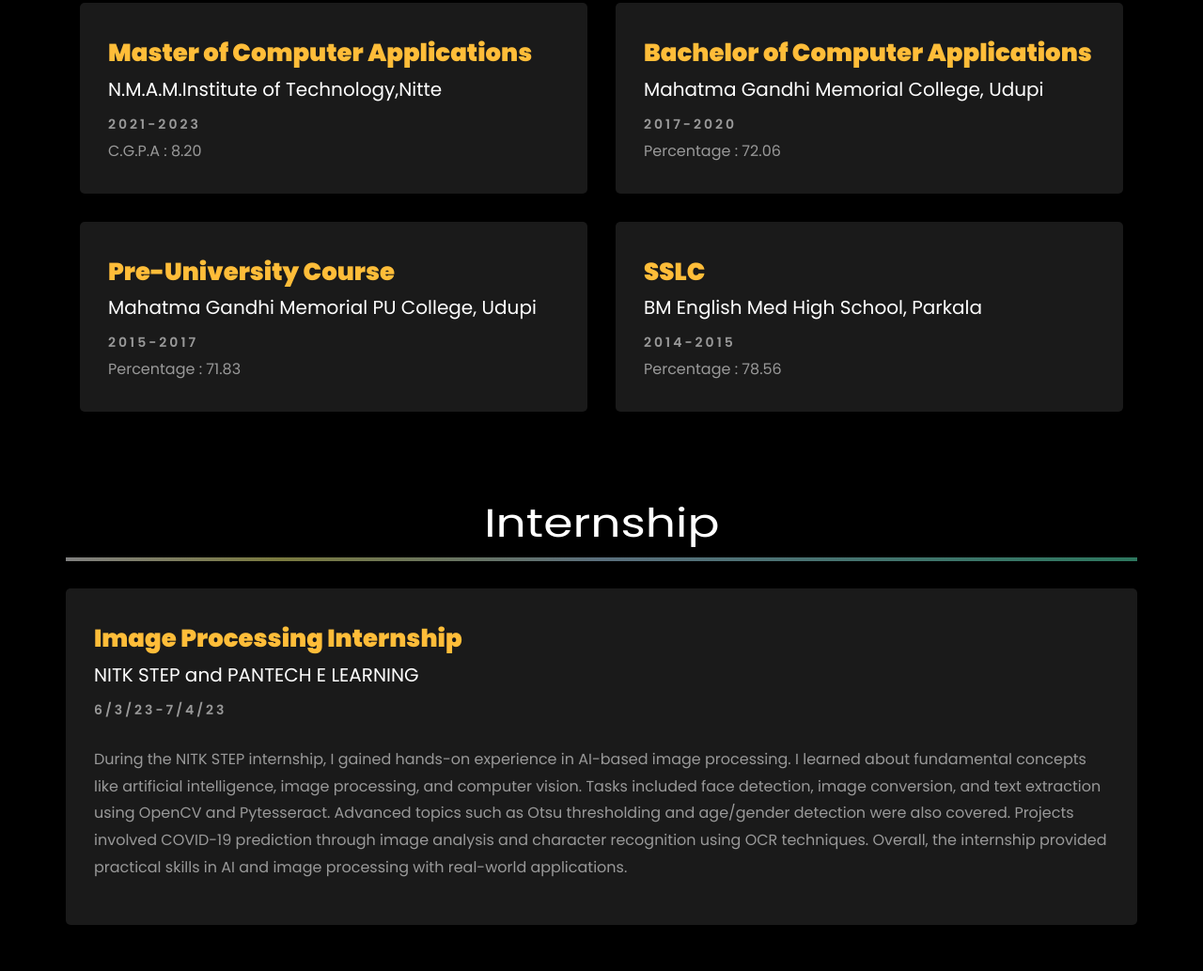
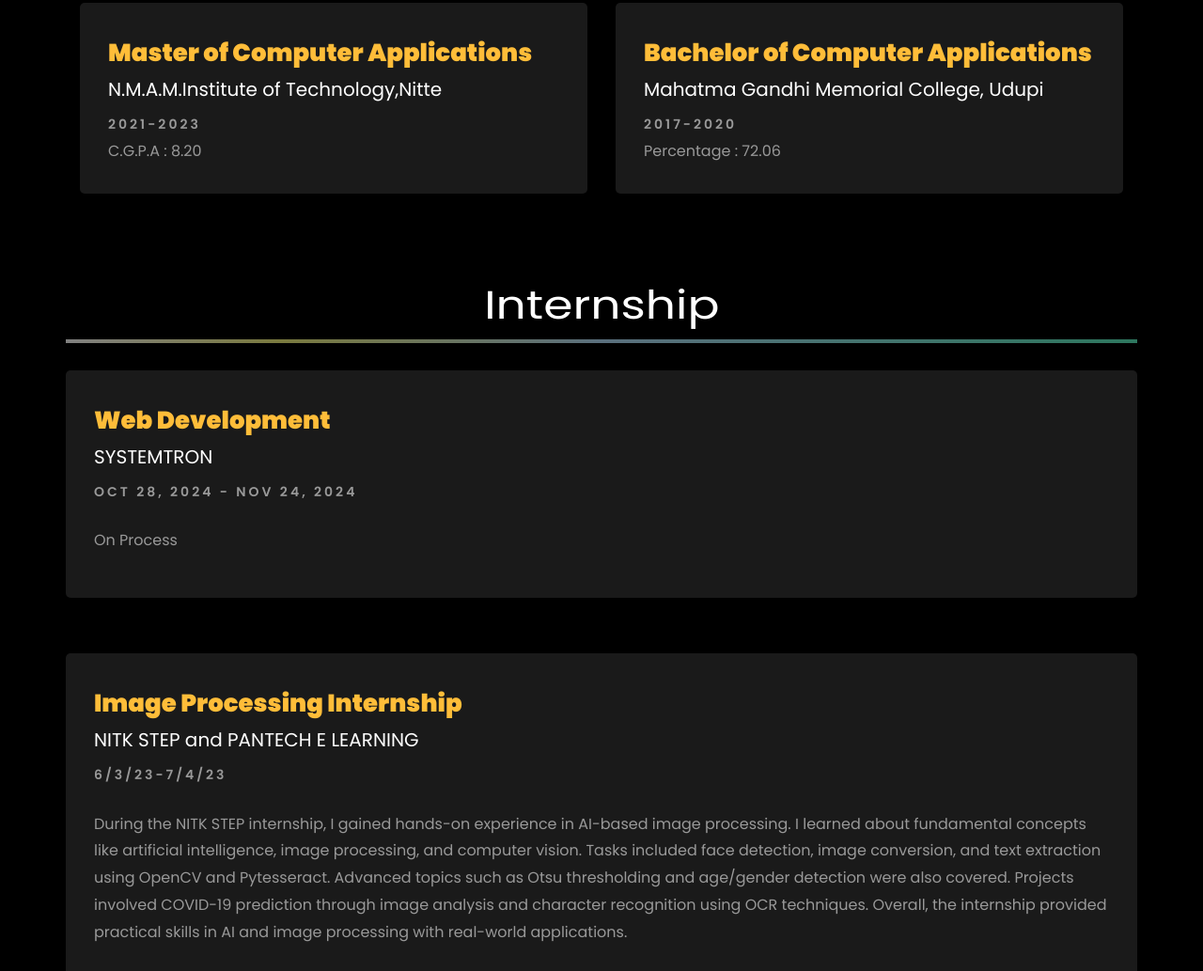
Before and after one commit to NishmithaNayak13/Portfolio, a plain HTML site: page index.html in a window 1280 px wide. Shown: the part 2626-3659 px from the top of the page at 94% size. Drawn offline with Linux system fonts and the light colour scheme; a web font is replaced by a local one.

Commit message:
comments commit

```diff
--- a/index.html
+++ b/index.html
@@ -295,6 +295,7 @@
        		</div>
 			   <br>
 			   <br>
+			   <!-- WORK EXPERIENCE-->
 			   <div class="row">
 				   <h2 class="big-4">Work Experience</h2>
 				   <div class="underline"></div>
@@ -313,6 +314,7 @@
 				   </div>
 			   </div>
 			   <br>
+			   <!-- EDUCATION -->
 			<div class="row">
 				<h1 class="big-4">Education</h1>
 				<div class="underline"></div>
@@ -335,7 +337,7 @@
 						 <span class="mt-4">Percentage : 72.06</span>
 					</div>
 				</div>
-				<div class="col-md-6">
+				<!--<div class="col-md-6">
 					<div class="resume-wrap ftco-animate">
 						<span class="date">Pre-University Course</span>
 						<h5>Mahatma Gandhi Memorial PU College, Udupi</h5>
@@ -350,14 +352,26 @@
 						<span class="position">2014-2015</span><br>
 						 <span class="mt-4">Percentage : 78.56</span>
 					</div>
-				</div>
+				</div>-->
 			</div>
 			<br>
 			<br>
+			<!-- INTERNSHIP -->
 			<div class="row">
 				<h1 class="big-4">Internship</h1>
 				<div class="underline"></div>
 			</div>
+			<br>
+
+			<div class="row">
+    			<div class="resume-wrap ftco-animate">
+    				<span class="date">Web Development</span>
+    				<h5>SYSTEMTRON</h5>
+    				<span class="position">Oct 28, 2024 - Nov 24, 2024</span>
+    				<p class="mt-4">On Process</p>
+    			</div>
+			</div>
+
 			<br>
 			<div class="row">
     			<div class="resume-wrap ftco-animate">
@@ -378,6 +392,7 @@
 				</div>
 			</div>
 			<br>
+			<!-- CERTIFICATION COURSES -->
 			<div class="row">
 				<h3 class="big-4">Certification course</h3>
 				<div class="underline"></div>
@@ -386,6 +401,7 @@
 			<section class="ftco-section ftco-no-pt ftco-no-pb ftco-counter img" id="section-counter">
 				<div class="container">
 				  	<div class="row d-md-flex align-items-center">
+						<!-- S/W TESTING -->
 						<div class="col-md d-flex justify-content-center counter-wrap ftco-animate">
 							<div class="block-18">
 								<div class="text">
@@ -395,6 +411,7 @@
 								</div>
 					  		</div>
 						</div>
+						<!-- DIGITAL MARKETING -->
 						<div class="col-md d-flex justify-content-center counter-wrap ftco-animate">
 							<div class="block-18">
 								<div class="text">
@@ -404,6 +421,7 @@
 								</div>
 					  		</div>
 						</div>
+						<!-- JAVASCRIPT -->
 						<div class="col-md d-flex justify-content-center counter-wrap ftco-animate">
 							<div class="block-18">
 								<div class="text">
@@ -415,6 +433,7 @@
 						</div>
 					</div>
 					<br><br>
+					<!-- AWS -->
 					<div class="row d-flex justify-content-center">
 						<div class="col-md d-flex justify-content-center counter-wrap ftco-animate">
 							<div class="block-18">
@@ -425,6 +444,7 @@
 								</div>
 							</div>
 						</div>
+						<!-- BLOCKCHAIN -->
 						<div class="col-md d-flex justify-content-center counter-wrap ftco-animate">
 							<div class="block-18">
 								<div class="text">
@@ -434,6 +454,7 @@
 								</div>
 							</div>
 						</div>
+						<!-- PAPER -->
 						<div class="col-md d-flex justify-content-center counter-wrap ftco-animate">
 							<div class="block-18">
 								<div class="text">
@@ -444,6 +465,7 @@
 							</div>
 						</div>
 					</div>
+					<!-- Download CV -->
     				<div class="row justify-content-center mt-5">
     					<div class="col-md-6 text-center ftco-animate">
     						<p><a href="https://drive.google.com/file/d/1PDwGcK6bb-oVZ1jeXAXwJHBVCLx3gLbg/view?usp=sharing" class="btn btn-primary py-4 px-5">Download CV</a></p>
@@ -465,6 +487,7 @@
           		</div>
         	</div>
         	<div class="row d-flex">
+				<!-- PROJECT 1 -->
           		<div class="col-md-4 d-flex ftco-animate">
           			<div class="blog-entry justify-content-end">
               			<a href="https://github.com/NishmithaNayak13/StudentResults/blob/main/index.php" class="block-20 zoom-effect" style="background-image: url('images/proj_1.png');">
@@ -475,6 +498,7 @@
               			</div>
             		</div>
           		</div>
+				<!-- PROJECT 2 -->
           		<div class="col-md-4 d-flex ftco-animate">
           			<div class="blog-entry justify-content-end">
               			<a href="https://github.com/NishmithaNayak13/SchoolWebsite/blob/main/loginform.html" class="block-20 zoom-effect" style="background-image: url('images/proj_2.jpg');">
@@ -485,6 +509,7 @@
               			</div>
             		</div>
           		</div>
+				<!-- PROJECT 3 -->
           		<div class="col-md-4 d-flex ftco-animate">
           			<div class="blog-entry">
               			<a href="https://github.com/NishmithaNayak13/Employee-management-system/blob/main/employeeDB.py" class="block-20 zoom-effect" style="background-image: url('images/EMPLOYEE\ MANAGEMENT\ SYSTEM.png');"></a>
@@ -496,8 +521,9 @@
           		</div>
         	</div>
 			<br>
-			<!-- added justify-content-center to center align the last two projects -->
+			<!-- added justify-content-center to center align the next projects -->
 			<div class="row d-flex justify-content-center">
+				<!-- PROJECT 4 -->
 				<div class="col-md-4 d-flex ftco-animate">
 					<div class="blog-entry justify-content-end">
 						<a href="https://github.com/NishmithaNayak13/Automation-of-Tiles-Management-System/blob/main/project/default.aspx" class="block-20 zoom-effect" style="background-image: url('images/MEENAKSHI\ ENTERPRISES.png');">
@@ -508,6 +534,7 @@
 						</div>
 			  		</div>
 				</div>
+				<!-- PROJECT 5 -->
 				<div class="col-md-4 d-flex ftco-animate">
 					<div class="blog-entry justify-content-end">
 						<a href="https://github.com/NishmithaNayak13/Research-Paper/blob/main/BRAIN%20TUMOR%20CLASSIFICATION.pdf" class="block-20 zoom-effect" style="background-image: url('images/RESEARCH PAPER.jpg');">
```
